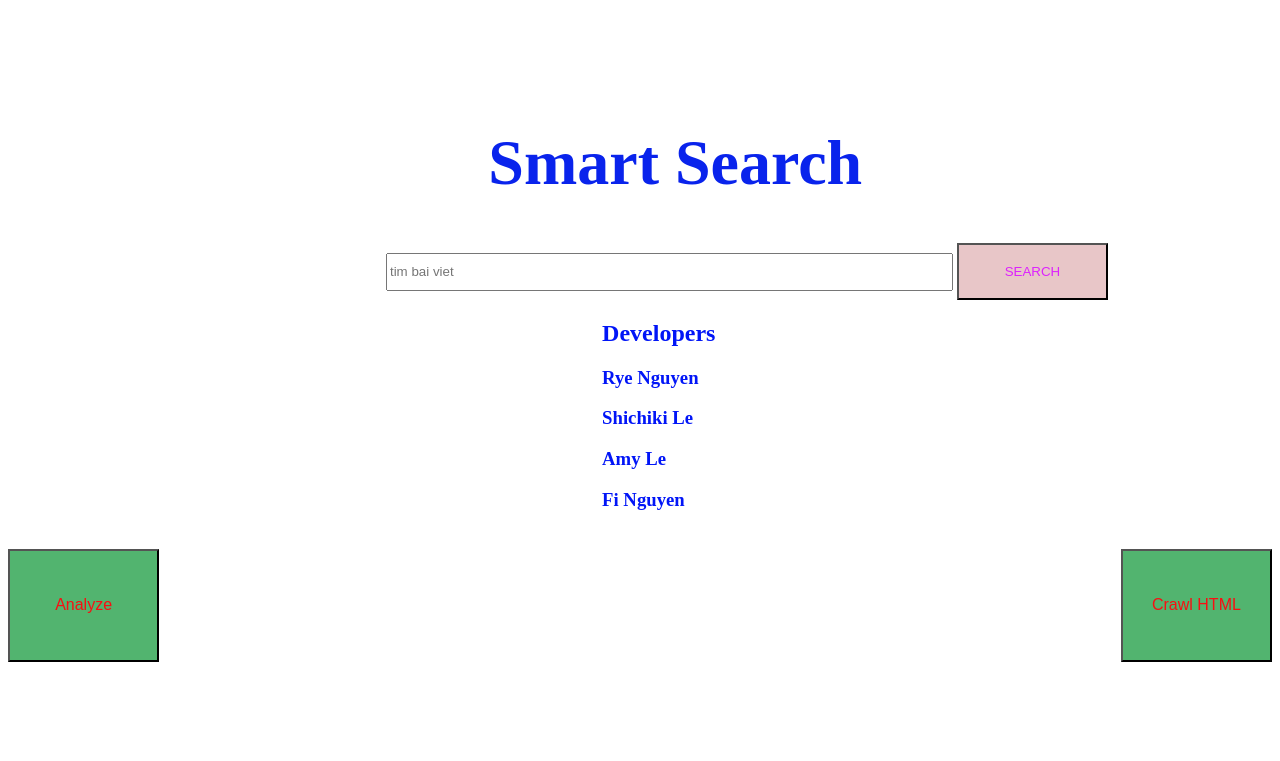
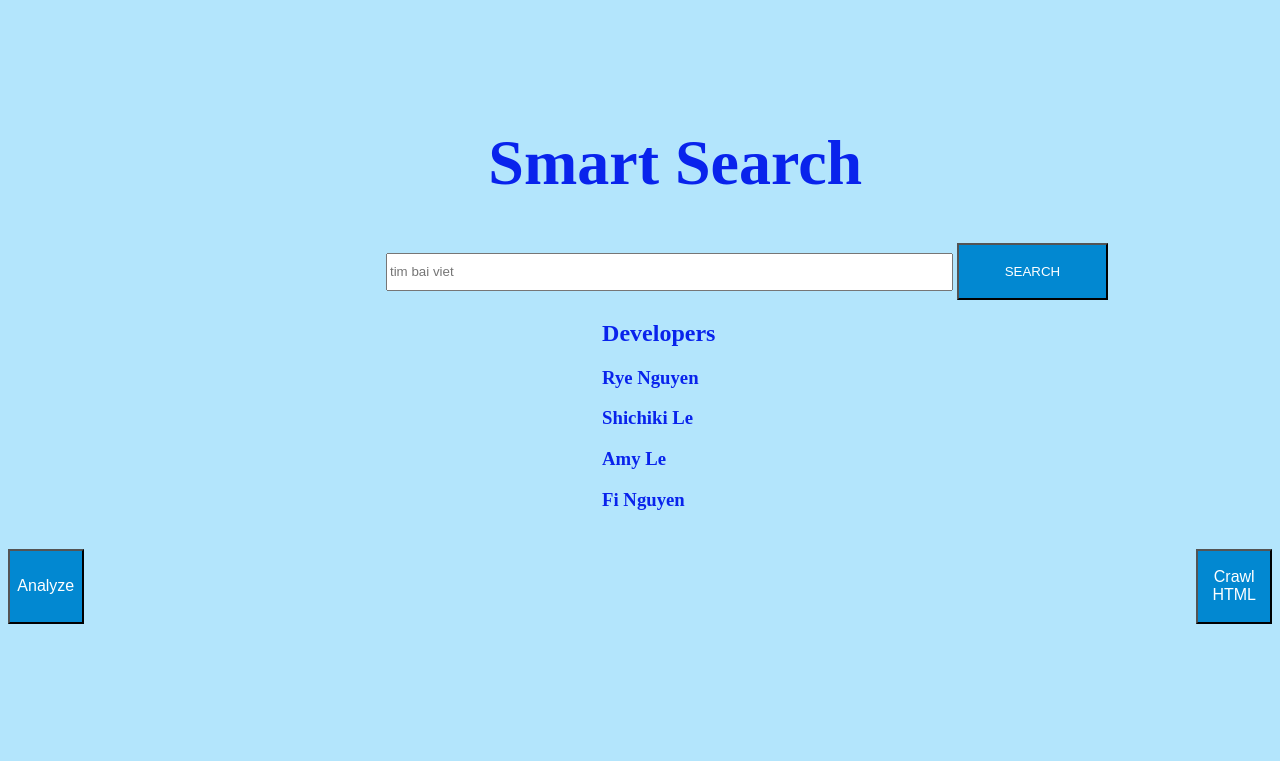
Before and after one commit to uit-cs217-g11/smart-search, a CodeIgniter app: page /smart-search/ in a window 1280 px wide. Shown: the top 761 px of the page. Run offline with CodeIgniter, Linux system fonts and the light colour scheme; data that the repository does not hold is empty.

Commit message:
mau xanh

```diff
--- a/statics/style.css
+++ b/statics/style.css
@@ -1,3 +1,7 @@
+body
+{
+background:#B3E5FC;
+}
 .title h1
  {
 	color:#0923EC;
@@ -11,22 +15,22 @@
 }
 .search_form button
 {
-	color:#DC22FD;
+	color:#FFFFFF;
 	 height:1.5cm;
 	  width:4cm;
-	  background-color:#E8C6C8 ;
+	  background-color:#0288D1;
 }
 .dev_team
 {
 	margin-left:47%;
-	 color:#0115F7;
+	 color:#0923EC;
 	 margin-bottom:1cm;
 }
 .crawl_button button
 {
-	color:#F90E12; height:3cm; width:4cm; background:#52B46F; float:right; font-size:100%; padding-top:0m;
+	color:#FFFFFF; height:2cm; width:2cm;  background-color:#0288D1; float:right; font-size:100%; padding-top:0m;
 }
 .analyze_button button
 {
-	color:#F90E12; height:3cm; width:4cm; background:#52B46F; float:left; font-size:100%; padding-top:0m;
+	color:#FFFFFF; height:2cm; width:2cm; background-color:#0288D1; float:left; font-size:100%; padding-top:0m;
 }
```
